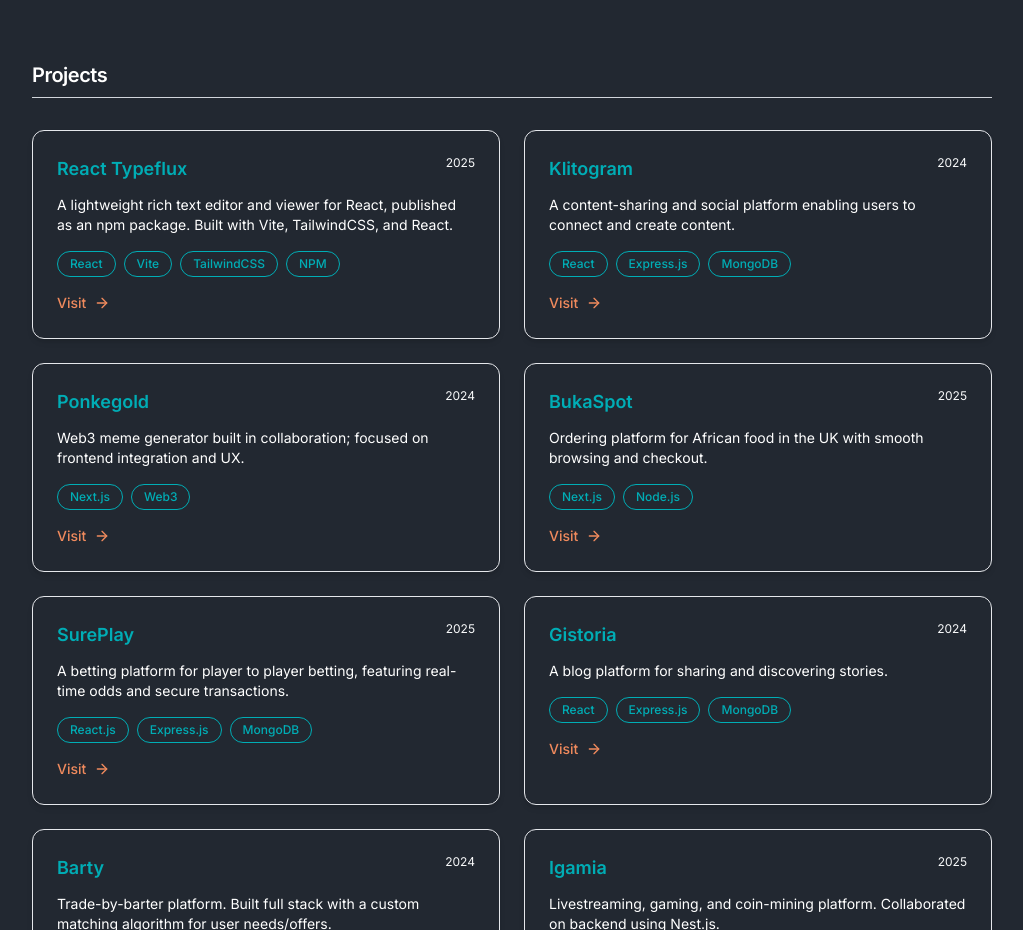
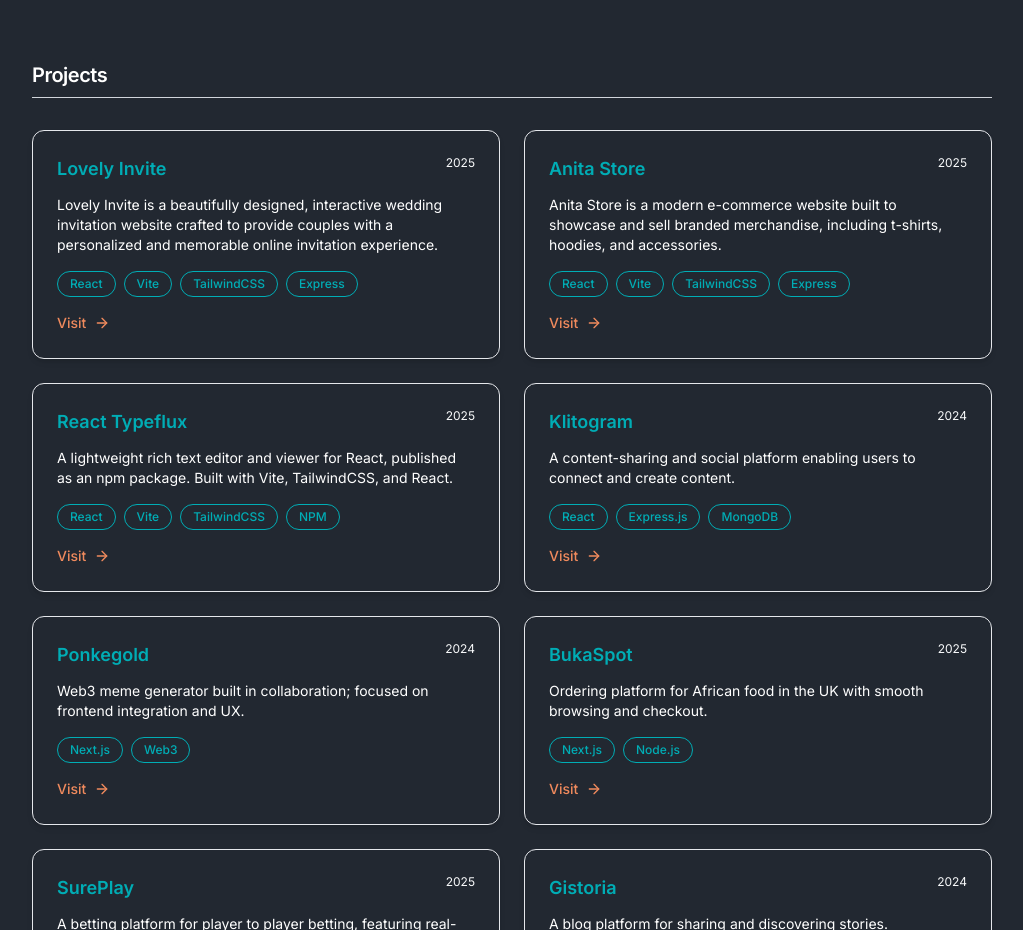
Before and after one commit to Haryomidey/portfolio, a React (Vite) app: page / in a window 1280 px wide. Shown: the part 1140-2070 px from the top of the page, without its empty margins (128-1151 px from the left). Built offline with nearby package versions, Linux system fonts and the light colour scheme.

Commit message:
feat: updated the projects

```diff
--- a/src/pages/home/Projects.jsx
+++ b/src/pages/home/Projects.jsx
@@ -3,6 +3,20 @@
 import SectionHeading from "./SectionHeading";
 
 const projects = [
+    {
+        title: "Lovely Invite",
+        link: "https://lovelyinvite.netlify.app/",
+        description: "Lovely Invite is a beautifully designed, interactive wedding invitation website crafted to provide couples with a personalized and memorable online invitation experience.",
+        stack: ["React", "Vite", "TailwindCSS", "Express"],
+        year: "2025"
+    },
+    {
+        title: "Anita Store",
+        link: "https://anita-store.vercel.app/",
+        description: "Anita Store is a modern e-commerce website built to showcase and sell branded merchandise, including t-shirts, hoodies, and accessories.",
+        stack: ["React", "Vite", "TailwindCSS", "Express"],
+        year: "2025"
+    },
     {
         title: "React Typeflux",
         link: "https://www.npmjs.com/package/react-typeflux",
```
